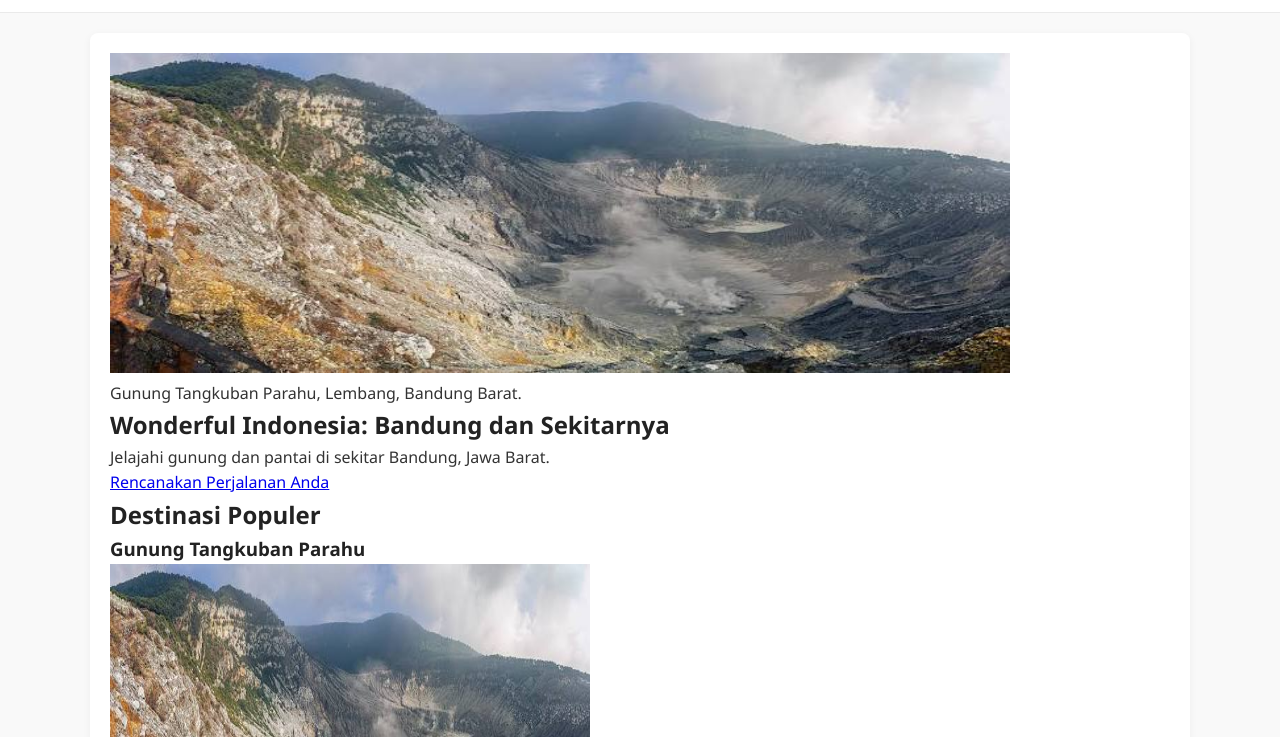
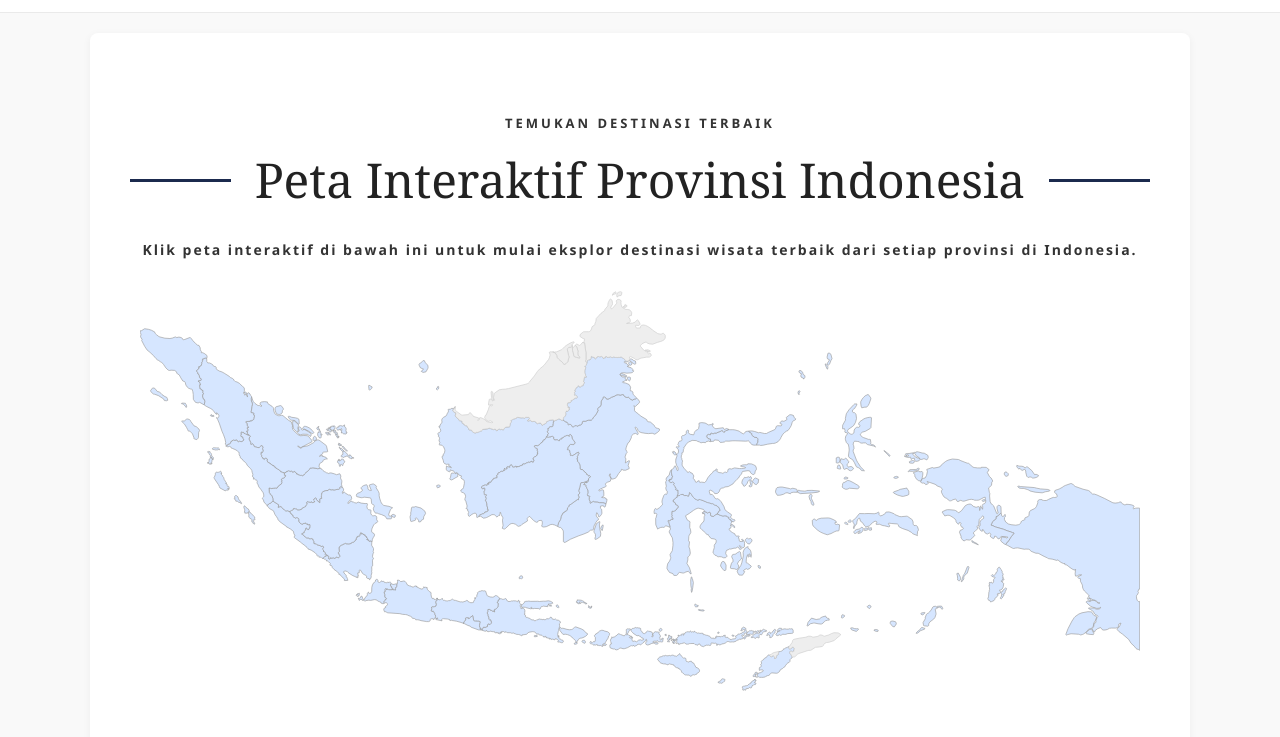
Before and after one commit to AyubDestama/ViBan-Visit-Bandung-, a plain HTML site: page visit-indonesia-bandung/index.html in a window 1280 px wide. Shown: the part 63-800 px from the top of the page. Drawn offline with Linux system fonts and the light colour scheme.

Commit message:
peta: tambah section peta interaktif provinsi Indonesia

```diff
--- a/visit-indonesia-bandung/css/style.css
+++ b/visit-indonesia-bandung/css/style.css
@@ -162,6 +162,57 @@ footer {
 }
 
 /* ==
+   PETA INTERAKTIF - Yona
+   == */
+.peta {
+  text-align: center;
+  padding: 60px 20px;
+}
+
+.peta-kicker {
+  font-size: 13px;
+  font-weight: 600;
+  letter-spacing: 3px;
+  text-transform: uppercase;
+  color: #333333;
+}
+
+/* Judul dengan garis di kiri & kanan */
+.peta-judul {
+  display: flex;
+  align-items: center;
+  justify-content: center;
+  gap: 24px;
+  margin: 8px 0 20px;
+  font-family: 'FTF Indonesiana Serif', Georgia, serif;
+  font-size: 48px;
+  font-weight: normal;
+}
+
+.peta-judul::before,
+.peta-judul::after {
+  content: "";
+  flex: 1;
+  max-width: 180px;
+  height: 3px;
+  background-color: #1b2a4e;
+}
+
+.peta-deskripsi {
+  font-size: 14px;
+  font-weight: 600;
+  letter-spacing: 2px;
+  margin-bottom: 30px;
+}
+
+.peta-wrapper object {
+  display: block;
+  width: 100%;
+  max-width: 1000px;
+  margin: 0 auto;
+}
+
+/* ==
    4. RESPONSIVE DESIGN (@media query)
    == */
 /* untuk lebar layar sempit/HP (di bawah 768px) */
--- a/visit-indonesia-bandung/index.html
+++ b/visit-indonesia-bandung/index.html
@@ -36,6 +36,16 @@
   </header>
 
   <main>
+    <section class="peta" aria-labelledby="judul-peta">
+      <p class="peta-kicker">Temukan Destinasi Terbaik</p>
+      <h2 id="judul-peta" class="peta-judul">Peta Interaktif Provinsi Indonesia</h2>
+      <p class="peta-deskripsi">Klik peta interaktif di bawah ini untuk mulai eksplor destinasi wisata terbaik dari setiap provinsi di Indonesia.</p>
+
+      <div class="peta-wrapper">
+        <object data="img/peta-indonesia.svg" type="image/svg+xml" aria-label="Peta interaktif provinsi Indonesia"></object>
+      </div>
+    </section>
+
     <section aria-labelledby="judul-hero">
       <figure>
         <img src="img/tangkuban.jpg" alt="Kawah Gunung Tangkuban Parahu dikelilingi hutan hijau di Lembang, Bandung Barat" width="900" height="320">
```
Also changed, not shown: visit-indonesia-bandung/img/peta-indonesia.svg (added).
